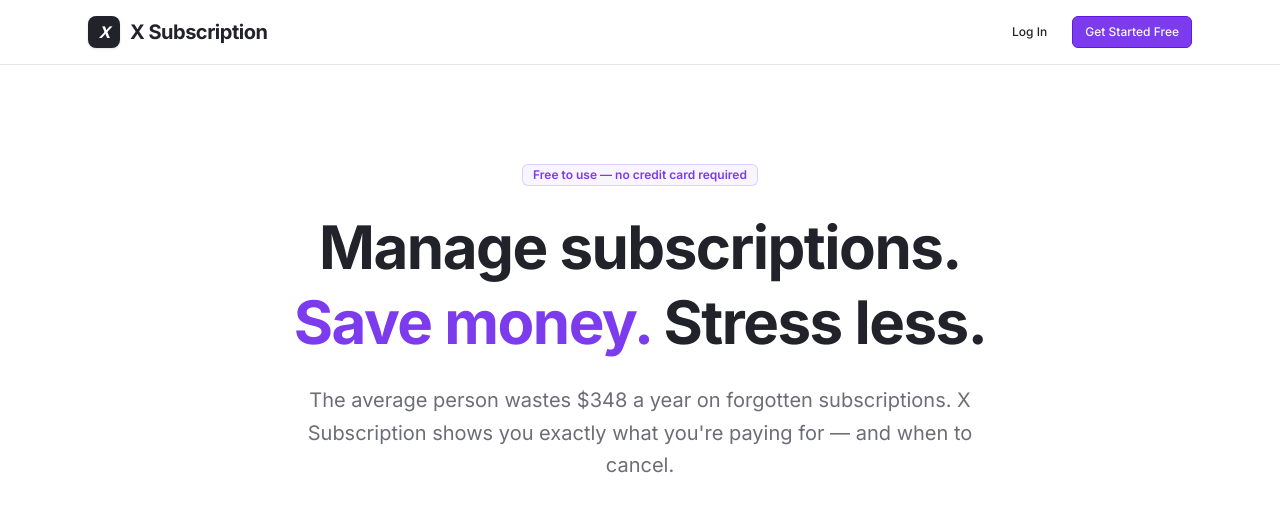
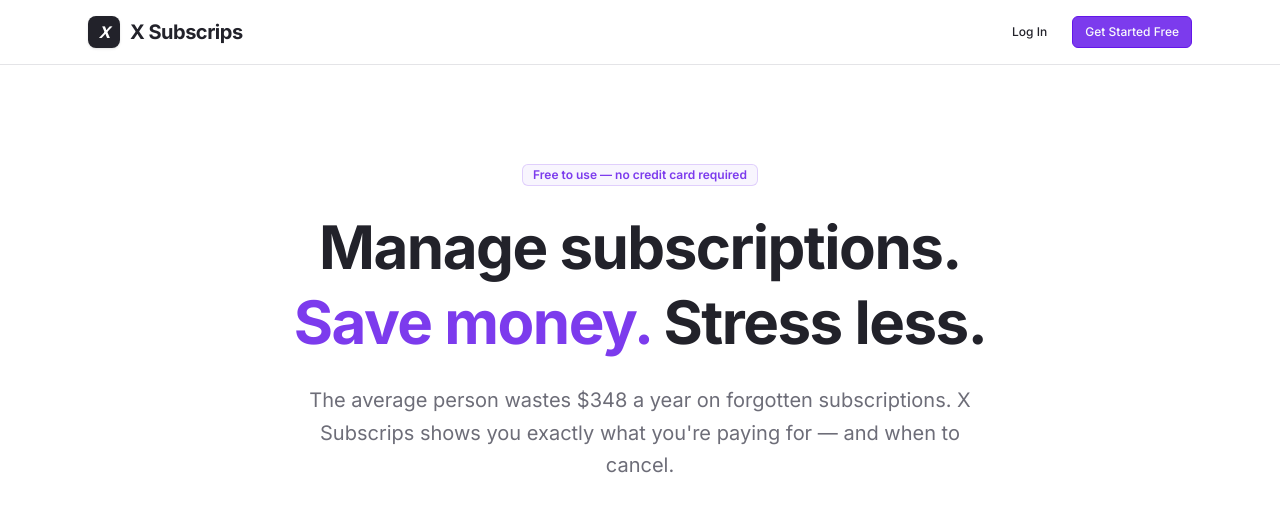
Before and after one commit to RayanErold/xsubscrips, a React (Vite) app in the folder apps/frontend/: page / in a window 1280 px wide. Shown: the top 520 px of the page. Built offline with nearby package versions, Linux system fonts and the light colour scheme; no server answers; what @workspace/api-client-react would draw is missing.

Commit message:
Branding: Updated name to X Subscrips and refreshed favicon logo

```diff
--- a/apps/frontend/index.html
+++ b/apps/frontend/index.html
@@ -4,7 +4,7 @@
     <meta charset="UTF-8" />
     <meta name="viewport" content="width=device-width, initial-scale=1.0, maximum-scale=1" />
     <meta name="description" content="Manage your subscriptions. Save money. Stress less." />
-    <title>X Subscription</title>
+    <title>X Subscrips</title>
     <link rel="icon" type="image/svg+xml" href="/favicon.svg" />
     <link rel="apple-touch-icon" href="/favicon.svg" />
     <link rel="preconnect" href="https://fonts.googleapis.com">
--- a/apps/frontend/src/components/app-layout.tsx
+++ b/apps/frontend/src/components/app-layout.tsx
@@ -19,7 +19,7 @@ function XSubscriptionLogo() {
       <div className="w-9 h-9 bg-foreground rounded-lg flex items-center justify-center transition-transform group-hover:scale-105 shadow-sm">
         <span className="text-background text-xl font-bold italic tracking-tighter">X</span>
       </div>
-      <span className="font-bold text-lg tracking-tight text-foreground">X Subscription</span>
+      <span className="font-bold text-lg tracking-tight text-foreground">X Subscrips</span>
     </div>
   );
 }
--- a/apps/frontend/src/pages/landing.tsx
+++ b/apps/frontend/src/pages/landing.tsx
@@ -79,7 +79,7 @@ export default function Landing() {
               <span className="text-background text-base font-bold italic tracking-tighter">X</span>
             </div>
             <span className="text-xl font-bold tracking-tight text-foreground">
-              X Subscription
+              X Subscrips
             </span>
           </div>
           <div className="flex items-center gap-3">
@@ -108,7 +108,7 @@ export default function Landing() {
             <span className="text-primary">Save money.</span> Stress less.
           </h1>
           <p className="text-xl text-muted-foreground max-w-2xl mx-auto mb-10 leading-relaxed">
-            The average person wastes $348 a year on forgotten subscriptions. X Subscription shows you exactly what you're paying for — and when to cancel.
+            The average person wastes $348 a year on forgotten subscriptions. X Subscrips shows you exactly what you're paying for — and when to cancel.
           </p>
           <div className="flex flex-col sm:flex-row items-center justify-center gap-4">
             <Link href="/login">
@@ -320,7 +320,7 @@ export default function Landing() {
             <div className="w-6 h-6 bg-foreground rounded flex items-center justify-center">
               <span className="text-background text-xs font-bold italic tracking-tighter">X</span>
             </div>
-            X Subscription
+            X Subscrips
           </div>
           <p className="text-sm text-muted-foreground">
             Built to help you spend smarter.
```
Also changed, not shown: apps/frontend/public/favicon.svg.
